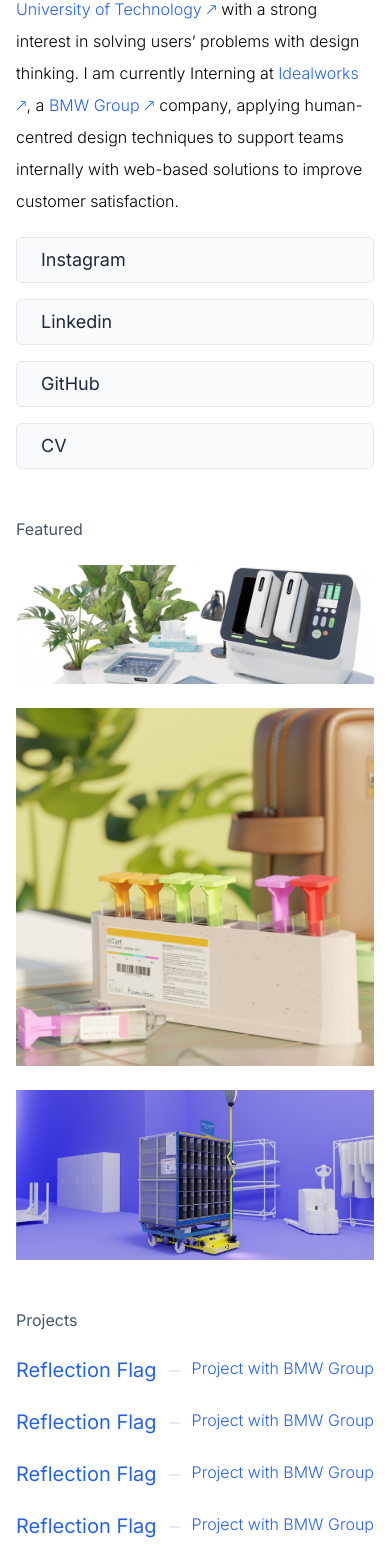
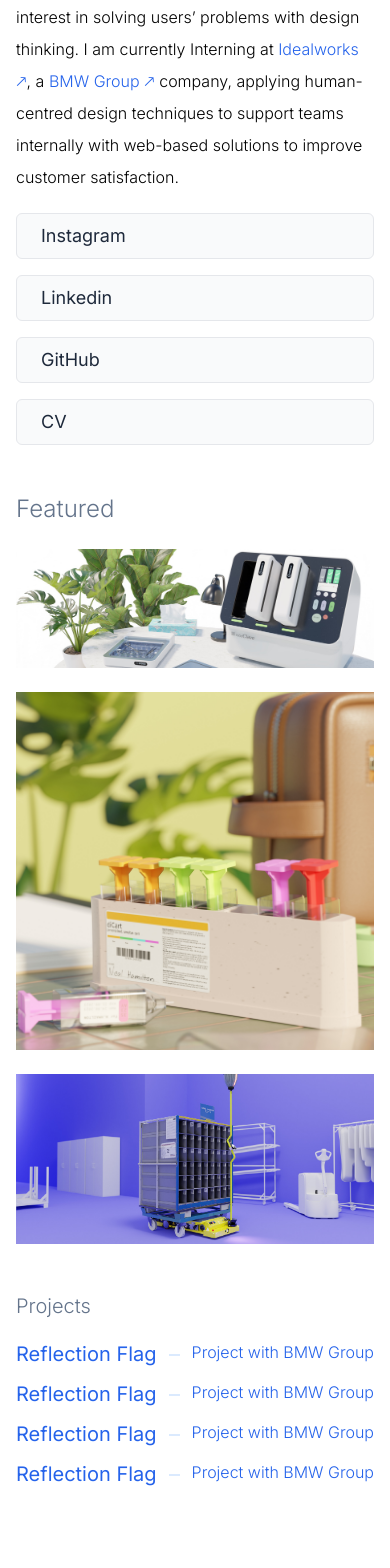
Before and after one commit to isbonora/isbonora.com, a Next.js app: page / in a window 390 px wide. Shown: the part 279-1847 px from the top of the page. After the commit the page ends 1815 px from the top, so only its background shows below. Built offline with nearby package versions, Linux system fonts and the light colour scheme.

Commit message:
More responsive design styling

```diff
--- a/app/components/header.tsx
+++ b/app/components/header.tsx
@@ -8,7 +8,7 @@
       id="header"
       className="flex justify-between text-secondary font-light"
     >
-      <span>hello [@] isbonora.com</span>
+      <Link href='/' className='text-black'>Isaac Bonora</Link>
       <span className="font-mono text-sm font-thin">
         <Clock /> im München
       </span>
--- a/app/globals.css
+++ b/app/globals.css
@@ -63,3 +63,18 @@
 .ratio-2-1 {
   aspect-ratio: 2.075 / 1;
 }
+
+
+/* Define section styles */
+
+.section {
+  @apply flex flex-col gap-3;
+}
+
+.section > h2 {
+  @apply text-xl lg:text-2xl font-light text-slate-500 mb-2;
+}
+
+.section > h3 {
+  @apply text-xl lg:text-2xl font-light text-slate-500 mb-2;
+}
--- a/app/page.tsx
+++ b/app/page.tsx
@@ -13,15 +13,13 @@
 export default function Home() {
   return (
     <main className="flex min-h-screen flex-col items-center justify-between p-4 py-12 lg:py-24">
-      <div className="max-w-2xl w-full flex flex-col gap-12">
+      <div className="max-w-3xl w-full flex flex-col gap-12">
         <Header />
 
         <About />
 
         <section className="grid grid-cols-3 gap-6" id="featured">
-          <div className="col-span-3">
-            <h2 className="text-secondary">Featured</h2>
-          </div>
+          <h2 className='text-2xl font-light text-slate-500'>Featured</h2>
           <FeaturedProject
             alt="modClave"
             src={modclave}
@@ -32,8 +30,8 @@
           <FeaturedProject alt="iwhub" src={iwhub} page="#" width="2" />
         </section>
 
-        <section className="flex flex-col gap-6" id="more">
-          <h2 className="text-secondary">Projects</h2>
+        <section className="section" id="more">
+          <h2>Projects</h2>
           <Link href="#" className="flex text-center gap-3">
             <h3 className="text-xl">Reflection Flag</h3>
             <span className="flex-grow border-b-2 border-blue-100 mb-3 border-dashed"></span>
--- a/app/projects/modclave-store-and-sterilise/page.tsx
+++ b/app/projects/modclave-store-and-sterilise/page.tsx
@@ -13,7 +13,7 @@
 export default function Home() {
   return (
     <main className="flex min-h-screen flex-col items-center justify-between p-4 py-12 lg:py-24">
-      <div className="max-w-3xl w-full flex flex-col gap-16 leading-loose">
+      <div className="max-w-3xl w-full flex flex-col gap-16 lg:gap-24 leading-loose">
         <Header />
         <div className="flex flex-col gap-2">
           <h1 className="left-0">modClave: Store & Sterilise</h1>
@@ -54,8 +54,7 @@
         </div>
 
 
-        <div className="flex flex-col items-center gap-2">
-
+        <div className="section items-center">
           <Image
             alt="hero image of the modclave"
             src={instruments_stockphoto}
```
Also changed, not shown: app/styles/project.css (+0 -8 lines).
